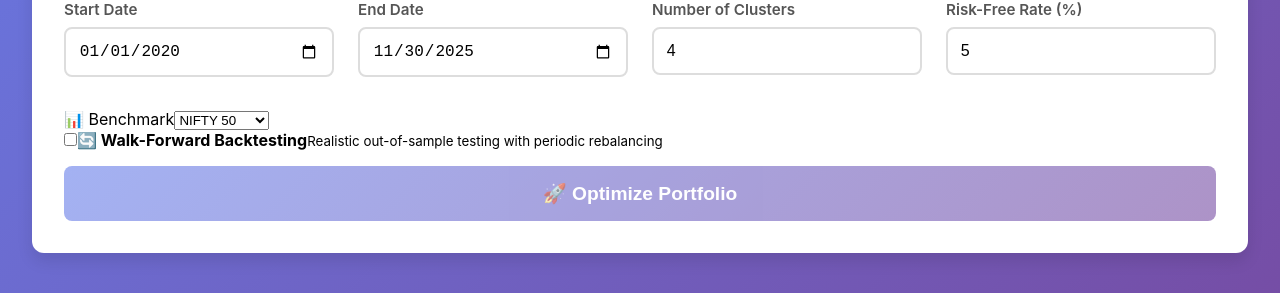
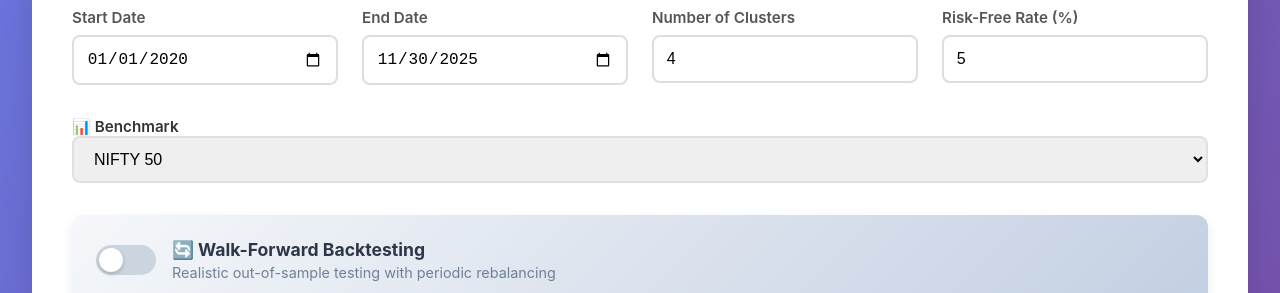
Before and after one commit to sanket9191/portfolio-optimizer-app, a React (Create React App) app in the folder frontend/: page / in a window 1280 px wide. Shown: the part 505-798 px from the top of the page. Built offline with nearby package versions, Linux system fonts and the light colour scheme; no server answers.

Commit message:
Add premium CSS for Phase 3 predictive ML controls with modern toggle switches

```diff
--- a/frontend/src/App.css
+++ b/frontend/src/App.css
@@ -31,11 +31,13 @@ body {
   font-size: 2.5rem;
   color: #667eea;
   margin-bottom: 0.5rem;
+  font-weight: 700;
 }
 
 .App-header p {
   font-size: 1.1rem;
   color: #666;
+  font-weight: 400;
 }
 
 .App-main {
@@ -48,29 +50,246 @@ body {
 
 .input-section {
   background: white;
+  border-radius: 16px;
+  padding: 2.5rem;
+  margin-bottom: 2rem;
+  box-shadow: 0 10px 30px rgba(0, 0, 0, 0.12);
+}
+
+/* Form Elements */
+.form-group {
+  margin-bottom: 1.5rem;
+}
+
+.form-label {
+  display: block;
+  font-weight: 600;
+  color: #333;
+  margin-bottom: 0.5rem;
+  font-size: 0.95rem;
+}
+
+.form-input,
+.form-select {
+  width: 100%;
+  padding: 0.75rem 1rem;
+  border: 2px solid #e0e0e0;
+  border-radius: 8px;
+  font-size: 1rem;
+  transition: border-color 0.2s, box-shadow 0.2s;
+}
+
+.form-input:focus,
+.form-select:focus {
+  outline: none;
+  border-color: #667eea;
+  box-shadow: 0 0 0 3px rgba(102, 126, 234, 0.1);
+}
+
+.form-hint {
+  display: block;
+  color: #888;
+  font-size: 0.85rem;
+  margin-top: 0.4rem;
+  font-style: italic;
+}
+
+.form-grid {
+  display: grid;
+  grid-template-columns: repeat(auto-fit, minmax(250px, 1fr));
+  gap: 1.5rem;
+}
+
+/* Mode Toggle Container */
+.mode-toggle-container {
+  margin: 2rem 0 1.5rem 0;
+}
+
+.toggle-card {
+  background: linear-gradient(135deg, #f5f7fa 0%, #c3cfe2 100%);
+  border-radius: 12px;
+  padding: 1.5rem;
+  box-shadow: 0 4px 12px rgba(0, 0, 0, 0.08);
+  transition: transform 0.2s, box-shadow 0.2s;
+}
+
+.toggle-card:hover {
+  transform: translateY(-2px);
+  box-shadow: 0 6px 16px rgba(0, 0, 0, 0.12);
+}
+
+/* Toggle Switch */
+.toggle-label {
+  display: flex;
+  align-items: center;
+  cursor: pointer;
+  user-select: none;
+}
+
+.toggle-checkbox {
+  position: absolute;
+  opacity: 0;
+  pointer-events: none;
+}
+
+.toggle-switch {
+  position: relative;
+  width: 60px;
+  height: 30px;
+  background: #cbd5e0;
+  border-radius: 30px;
+  transition: background-color 0.3s ease;
+  margin-right: 1rem;
+  flex-shrink: 0;
+}
+
+.toggle-switch::before {
+  content: '';
+  position: absolute;
+  width: 24px;
+  height: 24px;
+  border-radius: 50%;
+  background: white;
+  top: 3px;
+  left: 3px;
+  transition: transform 0.3s ease;
+  box-shadow: 0 2px 4px rgba(0, 0, 0, 0.2);
+}
+
+.toggle-checkbox:checked + .toggle-switch {
+  background: linear-gradient(135deg, #667eea 0%, #764ba2 100%);
+}
+
+.toggle-checkbox:checked + .toggle-switch::before {
+  transform: translateX(30px);
+}
+
+/* Predictive Toggle Special Style */
+.predictive-switch {
+  background: #cbd5e0;
+}
+
+.toggle-checkbox:checked + .predictive-switch {
+  background: linear-gradient(135deg, #11998e 0%, #38ef7d 100%);
+}
+
+.toggle-text {
+  display: flex;
+  flex-direction: column;
+  gap: 0.3rem;
+}
+
+.toggle-text strong {
+  font-size: 1.1rem;
+  color: #2d3748;
+}
+
+.toggle-text small {
+  color: #718096;
+  font-size: 0.9rem;
+}
+
+/* Configuration Panels */
+.config-panel {
+  background: #f8f9fa;
+  border: 2px solid #e9ecef;
   border-radius: 12px;
   padding: 2rem;
-  margin-bottom: 2rem;
-  box-shadow: 0 8px 16px rgba(0, 0, 0, 0.1);
+  margin-top: 1.5rem;
+  animation: slideDown 0.3s ease-out;
 }
 
+@keyframes slideDown {
+  from {
+    opacity: 0;
+    transform: translateY(-10px);
+  }
+  to {
+    opacity: 1;
+    transform: translateY(0);
+  }
+}
+
+.panel-title {
+  font-size: 1.2rem;
+  font-weight: 600;
+  color: #2d3748;
+  margin-bottom: 1.5rem;
+  padding-bottom: 0.75rem;
+  border-bottom: 2px solid #e2e8f0;
+}
+
+/* Predictive Panel */
+.predictive-toggle-container {
+  margin-top: 2rem;
+}
+
+.predictive-toggle {
+  background: linear-gradient(135deg, #e0f2f1 0%, #b2dfdb 100%);
+}
+
+.predictive-panel {
+  background: linear-gradient(135deg, #f0fdf4 0%, #dcfce7 100%);
+  border: 2px solid #86efac;
+  border-radius: 12px;
+  padding: 2rem;
+  margin-top: 1.5rem;
+  animation: slideDown 0.3s ease-out;
+}
+
+.predictive-panel .panel-title {
+  color: #065f46;
+  border-bottom-color: #86efac;
+}
+
+/* Ensemble Toggle */
+.ensemble-toggle {
+  margin-top: 1.5rem;
+  padding: 1rem;
+  background: rgba(16, 185, 129, 0.1);
+  border-radius: 8px;
+}
+
+.checkbox-label {
+  display: flex;
+  align-items: center;
+  cursor: pointer;
+  user-select: none;
+}
+
+.checkbox-input {
+  width: 20px;
+  height: 20px;
+  margin-right: 0.75rem;
+  cursor: pointer;
+  accent-color: #10b981;
+}
+
+.checkbox-text {
+  color: #065f46;
+  font-weight: 500;
+  font-size: 0.95rem;
+}
+
+/* Optimize Button */
 .optimize-button {
   width: 100%;
-  padding: 1rem 2rem;
-  font-size: 1.2rem;
+  padding: 1.25rem 2rem;
+  font-size: 1.25rem;
   font-weight: bold;
   color: white;
   background: linear-gradient(135deg, #667eea 0%, #764ba2 100%);
   border: none;
-  border-radius: 8px;
+  border-radius: 12px;
   cursor: pointer;
   transition: transform 0.2s, box-shadow 0.2s;
-  margin-top: 1rem;
+  margin-top: 2rem;
+  box-shadow: 0 4px 12px rgba(102, 126, 234, 0.3);
 }
 
 .optimize-button:hover:not(:disabled) {
-  transform: translateY(-2px);
-  box-shadow: 0 8px 16px rgba(102, 126, 234, 0.4);
+  transform: translateY(-3px);
+  box-shadow: 0 8px 20px rgba(102, 126, 234, 0.4);
 }
 
 .optimize-button:disabled {
@@ -78,15 +297,34 @@ body {
   cursor: not-allowed;
 }
 
-.error-message {
-  background: #fee;
-  border: 2px solid #f88;
-  border-radius: 8px;
-  padding: 1rem;
-  margin-top: 1rem;
-  color: #c00;
+.optimize-button.predictive-mode {
+  background: linear-gradient(135deg, #11998e 0%, #38ef7d 100%);
+  box-shadow: 0 4px 12px rgba(17, 153, 142, 0.3);
 }
 
+.optimize-button.predictive-mode:hover:not(:disabled) {
+  box-shadow: 0 8px 20px rgba(17, 153, 142, 0.4);
+}
+
+/* Error Message */
+.error-message {
+  background: linear-gradient(135deg, #fee 0%, #fcc 100%);
+  border: 2px solid #f88;
+  border-radius: 12px;
+  padding: 1.25rem;
+  margin-top: 1.5rem;
+  color: #c00;
+  font-weight: 500;
+  animation: shake 0.4s ease-in-out;
+}
+
+@keyframes shake {
+  0%, 100% { transform: translateX(0); }
+  25% { transform: translateX(-10px); }
+  75% { transform: translateX(10px); }
+}
+
+/* Footer */
 .App-footer {
   background: rgba(255, 255, 255, 0.95);
   padding: 1.5rem;
@@ -95,12 +333,86 @@ body {
   box-shadow: 0 -4px 6px rgba(0, 0, 0, 0.1);
 }
 
+.App-footer p {
+  margin: 0.25rem 0;
+}
+
+/* Walkforward Panel Specific */
+.walkforward-panel {
+  background: linear-gradient(135deg, #fef3c7 0%, #fde68a 100%);
+  border-color: #fbbf24;
+}
+
+.walkforward-panel .panel-title {
+  color: #92400e;
+  border-bottom-color: #fbbf24;
+}
+
+/* Responsive Design */
 @media (max-width: 768px) {
   .App-header h1 {
-    font-size: 1.8rem;
+    font-size: 2rem;
   }
 
   .App-main {
     padding: 1rem;
   }
+
+  .input-section {
+    padding: 1.5rem;
+  }
+
+  .form-grid {
+    grid-template-columns: 1fr;
+  }
+
+  .toggle-text strong {
+    font-size: 1rem;
+  }
+
+  .toggle-text small {
+    font-size: 0.85rem;
+  }
+
+  .optimize-button {
+    font-size: 1.1rem;
+    padding: 1rem;
+  }
 }
+
+/* Loading State */
+.optimize-button:disabled {
+  background: linear-gradient(135deg, #cbd5e0 0%, #a0aec0 100%);
+  animation: pulse 1.5s ease-in-out infinite;
+}
+
+@keyframes pulse {
+  0%, 100% {
+    opacity: 0.6;
+  }
+  50% {
+    opacity: 0.8;
+  }
+}
+
+/* Smooth Transitions */
+* {
+  transition: border-color 0.2s ease, background-color 0.2s ease;
+}
+
+/* Accessibility */
+.toggle-checkbox:focus + .toggle-switch {
+  box-shadow: 0 0 0 3px rgba(102, 126, 234, 0.4);
+}
+
+.checkbox-input:focus {
+  outline: 2px solid #667eea;
+  outline-offset: 2px;
+}
+
+button:focus,
+input:focus,
+select:focus {
+  outline: 2px solid #667eea;
+  outline-offset: 2px;
+}
```
